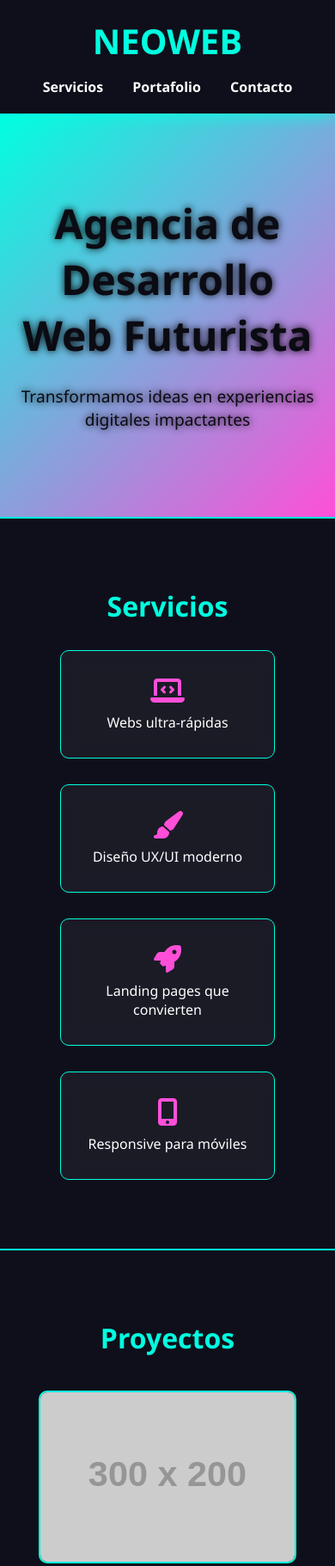
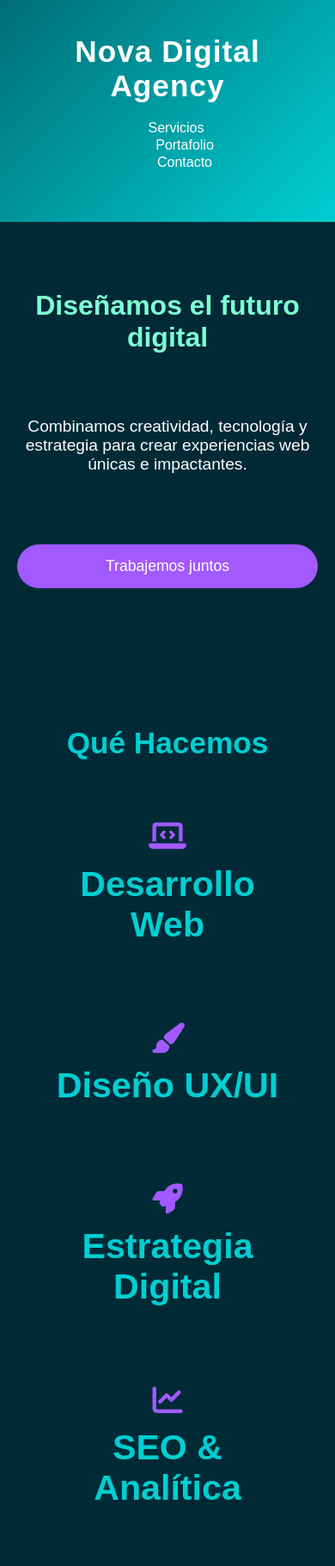
Before and after one commit to strugurelu/STRGR-WEB-AGENCY, a plain HTML site: page index.html in a window 390 px wide. Shown: the top 1821 px of the page at 86% size. Drawn offline with Linux system fonts and the light colour scheme; placeholder pictures from the web are drawn by us.

Commit message:
Update index.html

```diff
--- a/index.html
+++ b/index.html
@@ -3,180 +3,53 @@
 <head>
   <meta charset="UTF-8" />
   <meta name="viewport" content="width=device-width, initial-scale=1.0"/>
-  <title>NEOWEB - Agencia Futurista</title>
+  <title>Nova Digital Agency</title>
   <style>
+    /* Paleta: Oceanic Serenity con acentos futuristas */
     :root {
-      --primary: #00ffe0;
-      --secondary: #0f0f1b;
-      --accent: #ff4fd8;
-      --text: #ffffff;
-      --bg: #0b0b13;
-      --glass: rgba(255, 255, 255, 0.05);
+      --deep-sea: #006D77;
+      --ocean-wave: #00CED1;
+      --aqua-calm: #7FFFD4;
+      --text-light: #FFFFFF;
+      --bg-dark: #012A36;
+      --accent: #A259FF;
     }
-
-    * {
-      margin: 0;
-      padding: 0;
-      box-sizing: border-box;
-      font-family: 'Segoe UI', Tahoma, Geneva, Verdana, sans-serif;
-    }
-
-    body {
-      background-color: var(--bg);
-      color: var(--text);
-      overflow-x: hidden;
-    }
-
-    header {
-      padding: 20px;
-      text-align: center;
-      background-color: var(--secondary);
-      box-shadow: 0 0 20px var(--primary);
-      position: sticky;
-      top: 0;
-      z-index: 999;
-    }
-
-    header h1 {
-      font-size: 2.5rem;
-      color: var(--primary);
-    }
-
-    nav {
-      margin-top: 15px;
-    }
-
-    nav a {
-      color: var(--text);
-      margin: 0 15px;
-      text-decoration: none;
-      font-weight: bold;
-      transition: color 0.3s;
-    }
-
-    nav a:hover {
-      color: var(--accent);
-    }
-
-    section {
-      padding: 80px 20px;
-      text-align: center;
-    }
-
-    .hero {
-      background: linear-gradient(135deg, var(--primary), var(--accent));
-      padding: 100px 20px;
-      color: var(--bg);
-      text-shadow: 0 0 10px #000;
-    }
-
-    .hero h2 {
-      font-size: 3rem;
-      margin-bottom: 20px;
-    }
-
-    .hero p {
-      font-size: 1.2rem;
-    }
-
-    .services,
-    .portfolio,
-    .contact {
-      background-color: var(--secondary);
-      border-top: 2px solid var(--primary);
-    }
-
-    .services h2,
-    .portfolio h2,
-    .contact h2 {
-      color: var(--primary);
-      font-size: 2rem;
-      margin-bottom: 30px;
-    }
-
-    .service-grid {
-      display: flex;
-      flex-wrap: wrap;
-      justify-content: center;
-      gap: 30px;
-    }
-
-    .service-card {
-      background-color: var(--glass);
-      border: 1px solid var(--primary);
-      padding: 30px;
-      border-radius: 10px;
-      width: 250px;
-      backdrop-filter: blur(10px);
-      transition: transform 0.3s;
-    }
-
-    .service-card:hover {
-      transform: scale(1.05);
-    }
-
-    .service-card i {
-      font-size: 2rem;
-      margin-bottom: 10px;
-      color: var(--accent);
-    }
-
-    .portfolio img {
-      max-width: 300px;
-      border: 2px solid var(--primary);
-      border-radius: 10px;
-      margin: 10px;
-      transition: transform 0.3s;
-    }
-
-    .portfolio img:hover {
-      transform: scale(1.05);
-    }
-
-    form {
-      max-width: 500px;
-      margin: auto;
-      display: flex;
-      flex-direction: column;
-      gap: 15px;
-    }
-
-    input, textarea {
-      padding: 10px;
-      border: none;
-      border-radius: 5px;
-      background-color: #1c1c2e;
-      color: var(--text);
-    }
-
-    button {
-      padding: 12px;
-      background-color: var(--primary);
-      color: var(--bg);
-      border: none;
-      font-weight: bold;
-      border-radius: 5px;
-      cursor: pointer;
-      transition: background 0.3s;
-    }
-
-    button:hover {
-      background-color: var(--accent);
-    }
-
-    footer {
-      background-color: #0a0a16;
-      text-align: center;
-      padding: 30px 20px;
-      color: #888;
-      font-size: 0.9rem;
-      border-top: 1px solid var(--primary);
-    }
+    *{margin:0;padding:0;box-sizing:border-box;font-family:sans-serif;}
+    body{background-color:var(--bg-dark);color:var(--text-light);overflow-x:hidden;}
+    header{padding:40px;text-align:center;background: linear-gradient(135deg,var(--deep-sea),var(--ocean-wave));}
+    header h1{font-size:3rem;color:var(--text-light);letter-spacing:1px;}
+    nav{margin-top:20px;}
+    nav a{color:var(--text-light);margin:0 20px;text-decoration:none;font-weight:500;position:relative;}
+    nav a::after{content:"";display:block;height:2px;width:0;background:var(--accent);transition:width .3s;}
+    nav a:hover::after{width:100%;}
+    section{padding:80px 20px;text-align:center;}
+    .hero{min-height:60vh;display:flex;flex-direction:column;justify-content:center;animation:heroFade 2s ease-in-out;}
+    .hero h2{font-size:2.5rem;color:var(--aqua-calm);margin-bottom:20px;animation:float 6s infinite;}
+    .hero p{font-size:1.2rem;color:var(--text-light);max-width:600px;margin:auto;}
+    .btn{display:inline-block;margin-top:30px;padding:15px 40px;background:var(--accent);color:#fff;text-decoration:none;font-size:1.1rem;border-radius:50px;transition:transform .3s;}
+    .btn:hover{transform:scale(1.05);}
+    .services,h2{font-size:2.2rem;color:var(--ocean-wave);margin-bottom:40px;}
+    .grid{display:grid;grid-template-columns:repeat(auto-fit,minmax(220px,1fr));gap:30px;}
+    .card{background:radial-gradient(circle at top,left, var(--aqua-calm), var(--deep-sea));padding:30px;border-radius:15px;transition:transform .3s;display:flex;flex-direction:column;align-items:center;}
+    .card:hover{transform:translateY(-10px);}
+    .card i{font-size:2.2rem;color:var(--accent);margin-bottom:15px;}
+    .portfolio{background:var(--deep-sea);}
+    .portfolio img{width:100%;height:auto;border-radius:10px;border:4px solid var(--accent);transition:transform .3s;}
+    .portfolio img:hover{transform:scale(1.05);}
+    .contact form{max-width:500px;margin:auto;display:flex;flex-direction:column;gap:15px;}
+    input,textarea{padding:12px;border:none;border-radius:5px;background:#013d4a;color:var(--text-light);}
+    button{padding:15px;background:var(--accent);color:#fff;border:none;border-radius:30px;font-size:1rem;cursor:pointer;transition:background .3s;}
+    button:hover{background:var(--aqua-calm);}
+    footer{padding:30px;background:var(--deep-sea);color:#bbb;font-size:0.9rem;margin-top:60px;}
+    @keyframes heroFade {0%{opacity:0}100%{opacity:1}}
+    @keyframes float {0%,100%{transform:translateY(0)}50%{transform:translateY(-10px)}}
+    @media(max-width:768px){header h1{font-size:2.2rem}.hero h2{font-size:2rem}}
   </style>
 </head>
 <body>
+
 <header>
-    <h1>NEOWEB</h1>
+  <h1>Nova Digital Agency</h1>
   <nav>
     <a href="#services">Servicios</a>
     <a href="#portfolio">Portafolio</a>
@@ -185,75 +58,56 @@
 </header>
 
 <section class="hero">
-    <h2>Agencia de Desarrollo Web Futurista</h2>
-    <p>Transformamos ideas en experiencias digitales impactantes</p>
+  <h2>Diseñamos el futuro digital</h2>
+  <p>Combinamos creatividad, tecnología y estrategia para crear experiencias web únicas e impactantes.</p>
+  <a href="#contact" class="btn">Trabajemos juntos</a>
 </section>
 
 <section class="services" id="services">
-    <h2>Servicios</h2>
-    <div class="service-grid">
-      <div class="service-card">
-        <i class="fas fa-laptop-code"></i>
-        <p>Webs ultra-rápidas</p>
-      </div>
-      <div class="service-card">
-        <i class="fas fa-paint-brush"></i>
-        <p>Diseño UX/UI moderno</p>
-      </div>
-      <div class="service-card">
-        <i class="fas fa-rocket"></i>
-        <p>Landing pages que convierten</p>
-      </div>
-      <div class="service-card">
-        <i class="fas fa-mobile-alt"></i>
-        <p>Responsive para móviles</p>
-      </div>
+  <h2>Qué Hacemos</h2>
+  <div class="grid">
+    <div class="card"><i class="fas fa-laptop-code"></i><h3>Desarrollo Web</h3></div>
+    <div class="card"><i class="fas fa-paint-brush"></i><h3>Diseño UX/UI</h3></div>
+    <div class="card"><i class="fas fa-rocket"></i><h3>Estrategia Digital</h3></div>
+    <div class="card"><i class="fas fa-chart-line"></i><h3>SEO & Analítica</h3></div>
   </div>
 </section>
 
 <section class="portfolio" id="portfolio">
   <h2>Proyectos</h2>
-    <div>
-      <img src="https://via.placeholder.com/300x200" alt="Proyecto 1">
-      <img src="https://via.placeholder.com/300x200" alt="Proyecto 2">
-      <img src="https://via.placeholder.com/300x200" alt="Proyecto 3">
+  <div class="grid">
+    <img src="https://via.placeholder.com/400x300" alt="Proyecto 1">
+    <img src="https://via.placeholder.com/400x300" alt="Proyecto 2">
+    <img src="https://via.placeholder.com/400x300" alt="Proyecto 3">
   </div>
 </section>
 
 <section class="contact" id="contact">
   <h2>Contáctanos</h2>
   <form>
-      <input type="text" placeholder="Tu nombre" required>
-      <input type="email" placeholder="Tu email" required>
-      <textarea rows="5" placeholder="Mensaje" required></textarea>
-      <button type="submit">Enviar</button>
+    <input type="text" placeholder="Nombre completo" required>
+    <input type="email" placeholder="Correo electrónico" required>
+    <textarea rows="5" placeholder="Cuéntanos tu proyecto" required></textarea>
+    <button type="submit">Enviar mensaje</button>
   </form>
 </section>
 
 <footer>
-    © 2025 NEOWEB. Todos los derechos reservados.
+  © 2025 Nova Digital Agency. Todos los derechos reservados.
 </footer>
 
+<!-- Scripts -->
+<script src="https://kit.fontawesome.com/a076d05399.js" crossorigin="anonymous"></script>
+
 <script>
-    // Smooth scroll
+  // Desplazamiento suave navegación
   document.querySelectorAll('nav a').forEach(link => {
     link.addEventListener('click', e => {
       e.preventDefault();
-        const target = document.querySelector(link.getAttribute('href'));
-        target.scrollIntoView({ behavior: 'smooth' });
+      document.querySelector(link.getAttribute('href')).scrollIntoView({behavior: 'smooth'});
     });
   });
-
-    // Floating hero effect
-    const heroTitle = document.querySelector('.hero h2');
-    let offset = 0;
-    setInterval(() => {
-      offset += 0.05;
-      heroTitle.style.transform = `translateY(${Math.sin(offset) * 5}px)`;
-    }, 50);
 </script>
 
-  <!-- FontAwesome -->
-  <script src="https://kit.fontawesome.com/a076d05399.js" crossorigin="anonymous"></script>
 </body>
 </html>
```
Lines whose indentation alone changed are shown as unchanged.
